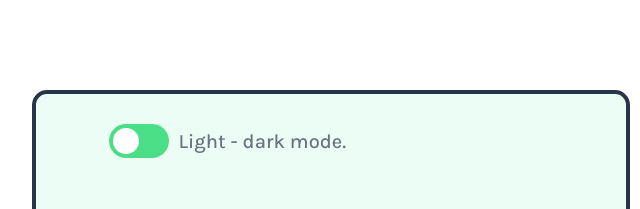
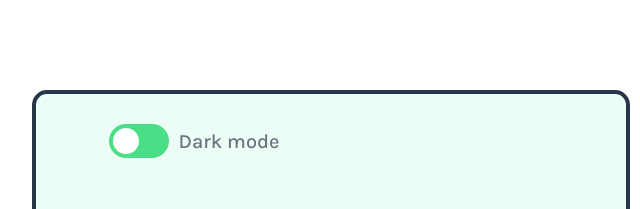
Before and after one commit to wvdh/Password-Generator, a plain HTML site: page index.html in a window 1280 px wide. Shown: the top 209 px of the page, 309-949 px from the left. Drawn offline with nearby package versions, Linux system fonts and the light colour scheme.

Commit message:
Update index.html

```diff
--- a/index.html
+++ b/index.html
@@ -17,7 +17,7 @@
                     <input type="checkbox" id="darkModeToggle">
                     <span class="slider round"></span>
                 </label>
-                <p class="label-text-darkmode">Light - dark mode.</p>
+                <p class="label-text-darkmode">Dark mode</p>
                 <h1>
                     <span class="h1-word1">Generate a</span><br>
                     <span class="h1-word2">random password</span>
```
